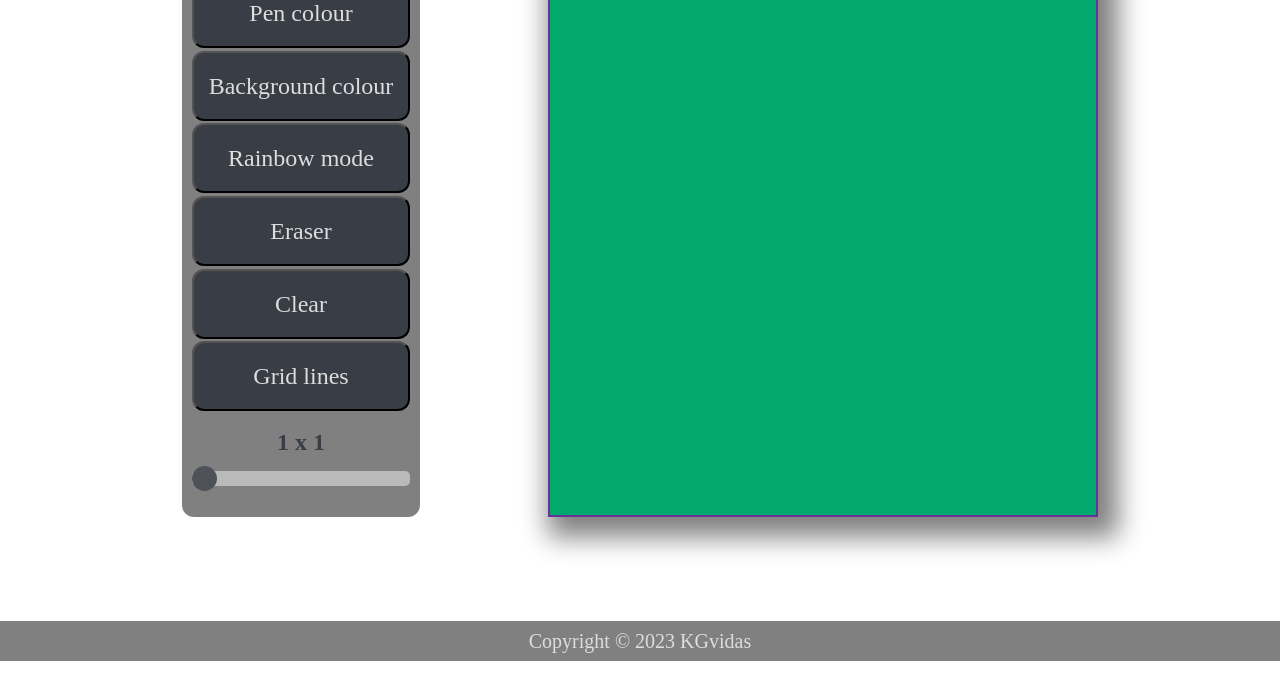
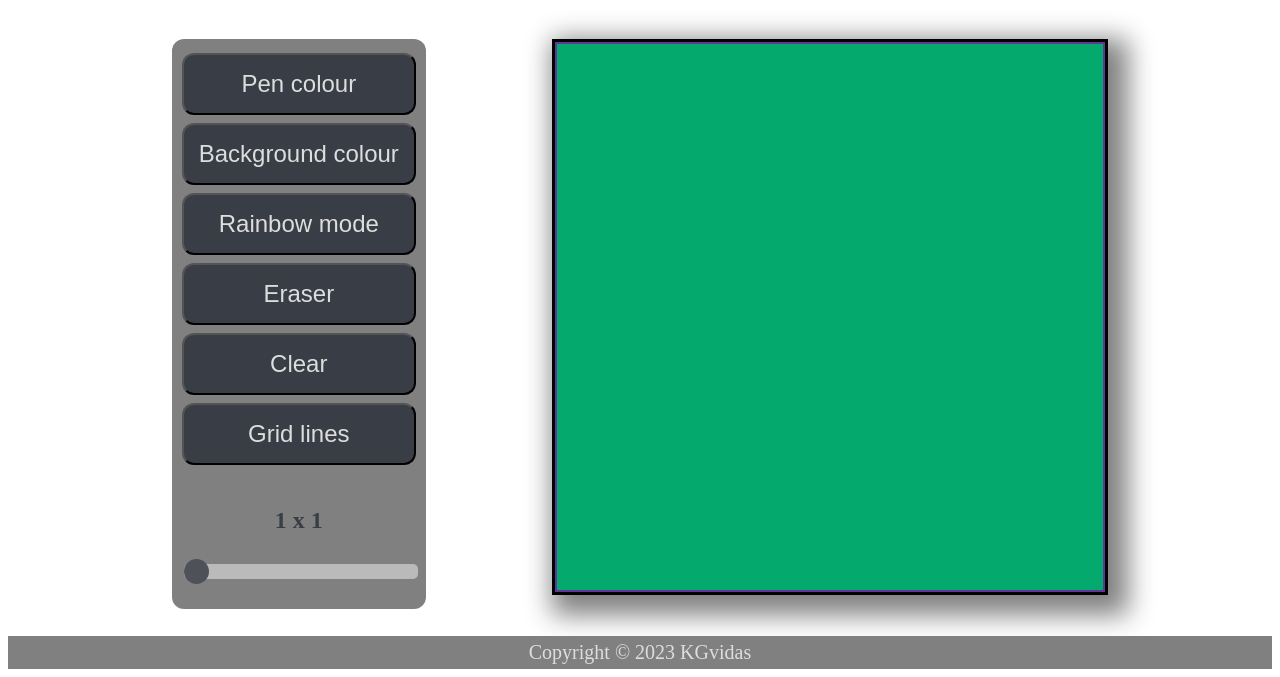
Before and after one commit to KGvidas/Etch-a-sketch, a plain HTML site: page index.html in a window 1280 px wide. Shown: the part 139-816 px from the top of the page. Drawn offline with Linux system fonts and the light colour scheme.

Commit message:
Delete css reset
Deleting reset fixed .containerGrid {
border: 3px solid black;
};

```diff
--- a/styles.css
+++ b/styles.css
@@ -1,51 +1,3 @@
-/*
-  1. Use a more-intuitive box-sizing model.
-*/
-*, *::before, *::after {
-    box-sizing: border-box;
-  }
-  /*
-    2. Remove default margin
-  */
-  * {
-    margin: 0;
-  }
-  /*
-    Typographic tweaks!
-    3. Add accessible line-height
-    4. Improve text rendering
-  */
-  body {
-    line-height: 1.5;
-    -webkit-font-smoothing: antialiased;
-  }
-  /*
-    5. Improve media defaults
-  */
-  img, picture, video, canvas, svg {
-    display: block;
-    max-width: 100%;
-  }
-  /*
-    6. Remove built-in form typography styles
-  */
-  input, button, textarea, select {
-    font: inherit;
-  }
-  /*
-    7. Avoid text overflows
-  */
-  p, h1, h2, h3, h4, h5, h6 {
-    overflow-wrap: break-word;
-  }
-  /*
-    8. Create a root stacking context
-  */
-  #root, #__next {
-    isolation: isolate;
-  }
-
-  /* RESET  ENDS*/
 
 body {
     display: flex;
@@ -90,7 +42,7 @@ button:hover {
 .containerGrid {
     width: 550px;
     height: 550px;
-    /* border: 3px solid black; */
+    border: 3px solid black;
     box-shadow: 10px 10px 25px 10px grey;
     display: flex;
     flex-wrap: wrap;
```
